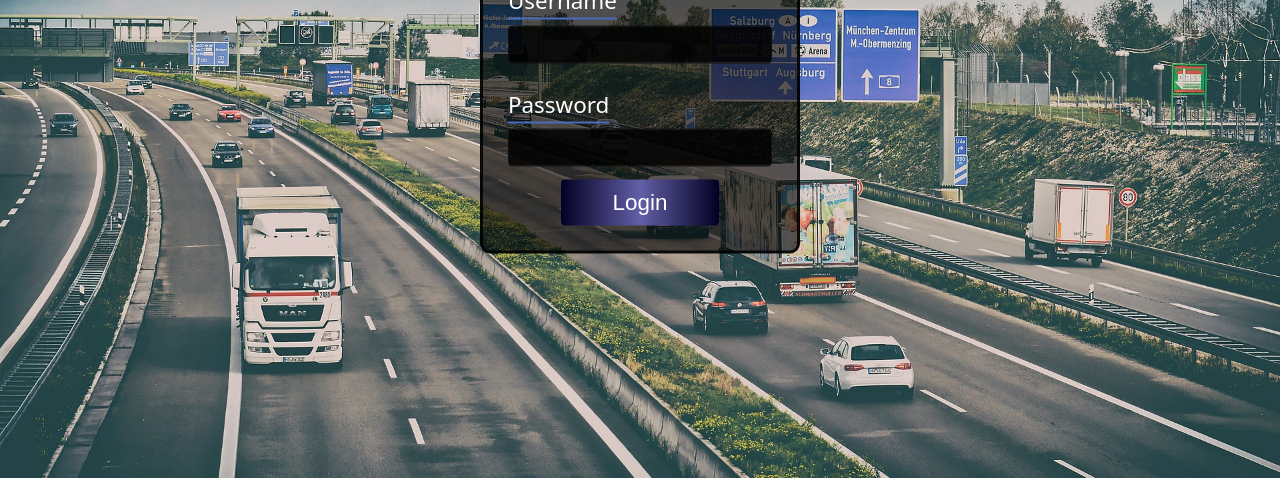
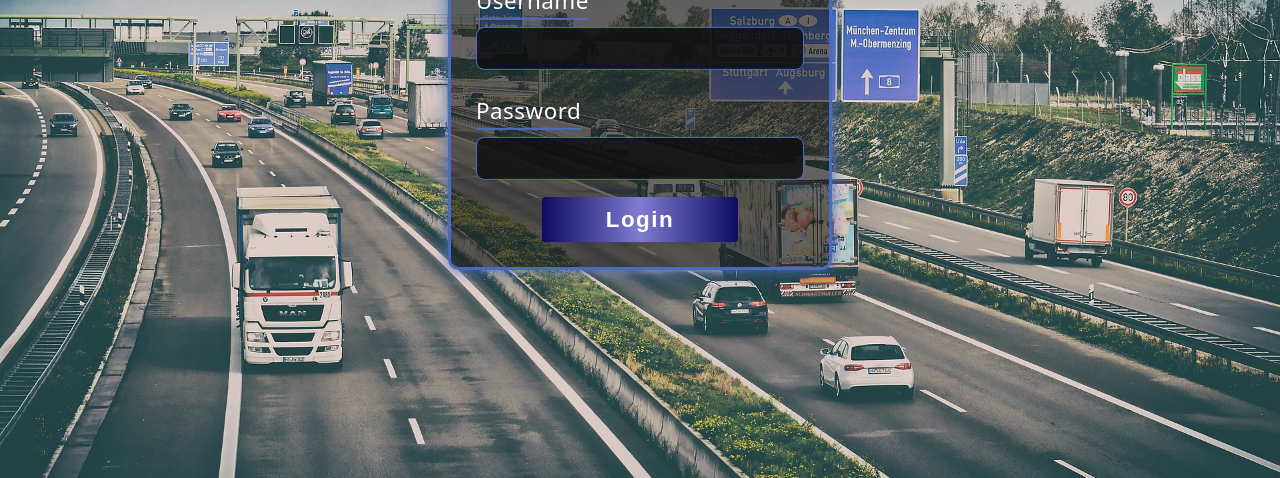
Before and after one commit to afterjs/WeControl, a plain HTML site: page front/login.html in a window 1280 px wide. Shown: the part 322-800 px from the top of the page. Drawn offline with nearby package versions, Linux system fonts and the light colour scheme.

Commit message:
alteracao css login

```diff
--- a/front/css/styleLogin.css
+++ b/front/css/styleLogin.css
@@ -8,9 +8,10 @@ body {
   border-radius: 10px;
   padding: 25px;
   margin-top: 5%;
-  width: 25%;
-  border: 3px solid #000000d9 !important;
-  background-color: #00000099;
+  width: 30%;
+  border: 3.5px solid #4b6cbd !important;
+  box-shadow: 0 0 15px #4b6cbd !important;
+  background-color: #1c1d1e99;
   -ms-transform: translateY(-50%);
   margin: 0;
   position: absolute;
@@ -19,21 +20,27 @@ body {
   -ms-transform: translate(-50%, -50%);
   transform: translate(-50%, -50%);
 }
+
+.form-group img{
+  width: 60%;
+  height: 80%;
+}
+
 .form-control {
   display: block;
   width: 100%;
   padding: 0.375rem 0.75rem;
-  font-size: 1rem;
+  font-size: 1.2rem;
   font-weight: 400;
   line-height: 1.5;
   color: white;
-  background-color: #000000d9;
+  background-color: #0f0f0fd9;
   background-clip: padding-box;
-  border: 1px solid #121212;
+  border: 1px solid #4b6cbd;
   -webkit-appearance: none;
   -moz-appearance: none;
   appearance: none;
-  border-radius: 0.25rem;
+  border-radius: 0.50rem;
   transition: border-color 0.15s ease-in-out, box-shadow 0.15s ease-in-out;
 }
 
@@ -55,23 +62,25 @@ body {
 .btnRegistar {
   width: 60%;
   background: rgb(2, 0, 36);
-  background: linear-gradient(90deg, rgba(2, 0, 36, 1) 0%, rgba(99, 95, 167, 1) 50%, rgba(99, 95, 167, 1) 50%, rgba(2, 0, 36, 1) 100%);
+  background: linear-gradient(90deg, rgb(14, 10, 96, 1) 0%, rgb(128, 124, 211, 1) 50%, rgba(128, 124, 211, 1) 50%, rgba(14, 10, 96, 1) 100%);
   color: white !important;
   border: none;
+  font-family: Arial;
   margin: 0 auto;
-  font-family: fantasy;
   font-size: 1.4rem;
+  letter-spacing: 1.5px;
+  font-weight: bolder;
 }
 
 .btnRegistar:hover {
   width: 60%;
   background: rgb(2, 0, 36);
-  background: linear-gradient(90deg, rgba(2, 0, 36, 1) 0%, rgba(94, 136, 187, 1) 50%, rgba(94, 136, 187, 1) 50%, rgba(2, 0, 36, 1) 100%);
+  background: linear-gradient(90deg, rgb(14, 10, 96, 1) 0%, rgba(94, 136, 187, 1) 50%, rgba(94, 136, 187, 1) 50%, rgba(14, 10, 96, 1) 100%);
   color: white !important;
   border: none;
   margin: 0 auto;
-  font-family: fantasy;
   font-size: 1.4rem;
+  box-shadow: 0 0 10px #4b6cbd !important;
 }
 
 .labels {
@@ -81,4 +90,6 @@ body {
   text-decoration-color: #4b6cbd;
   margin-bottom: 3%;
   text-underline-offset: 30%;
+  letter-spacing: 0.5px;
+  font-weight:500;
 }
--- a/front/login.html
+++ b/front/login.html
@@ -4,6 +4,9 @@
     <!-- Required meta tags -->
     <meta charset="utf-8" />
     <meta name="viewport" content="width=device-width, initial-scale=1" />
+
+    <!-- Icon pagina -->
+    <link rel="icon" type="imagem/png" href="img/login.png" />
 
     <!-- Bootstrap CSS -->
     <link href="https://cdn.jsdelivr.net/npm/bootstrap@5.0.0/dist/css/bootstrap.min.css" rel="stylesheet" integrity="sha384-wEmeIV1mKuiNpC+IOBjI7aAzPcEZeedi5yW5f2yOq55WWLwNGmvvx4Um1vskeMj0" crossorigin="anonymous" />
```
Also changed, not shown: front/img/login.png (added).
